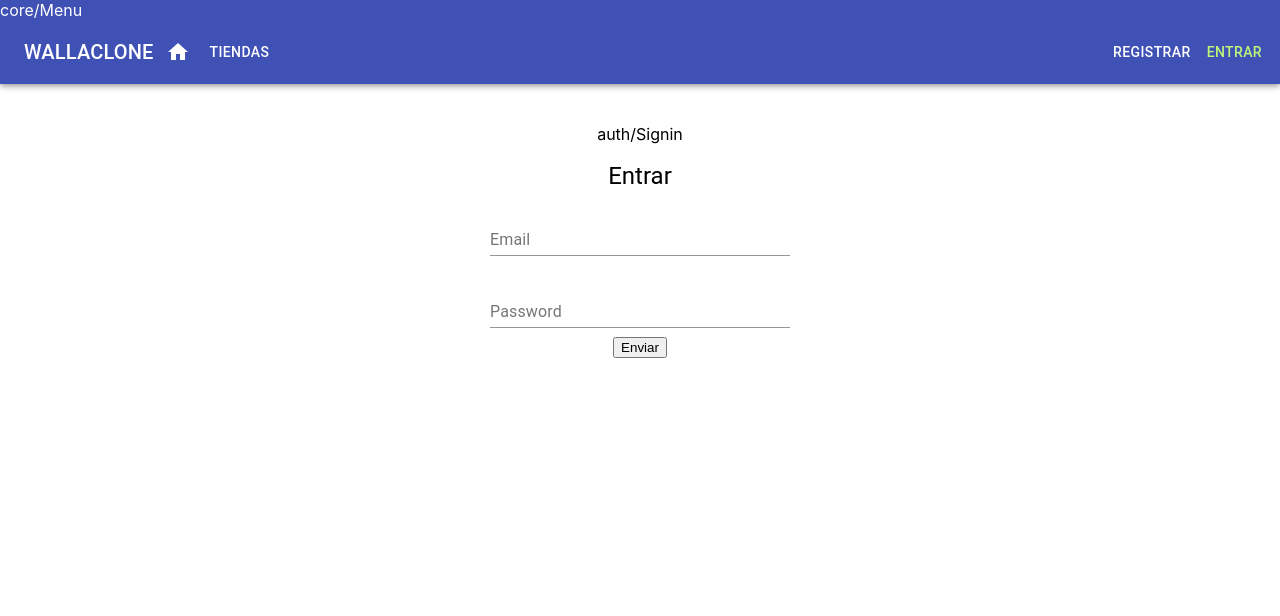
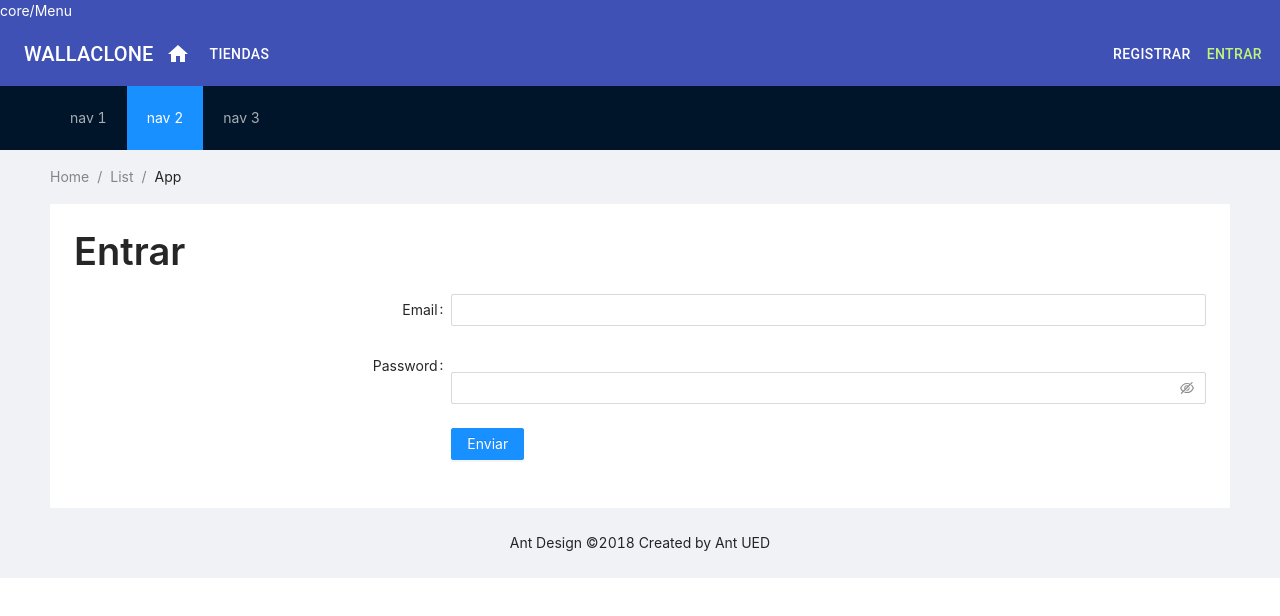
Before and after one commit to DrZuzzjen/frontend-final, a React (Create React App) app: page /signin in a window 1280 px wide. Shown: the top 616 px of the page. Built offline with nearby package versions, Linux system fonts and the light colour scheme.

Commit message:
ajustando el layout con antd

```diff
--- a/src/componentes/auth/Signin.js
+++ b/src/componentes/auth/Signin.js
@@ -1,13 +1,21 @@
-import { Form, Input, Button, Checkbox } from 'antd';
+import {
+	Form,
+	Input,
+	Typography,
+	Button,
+	Checkbox
+} from 'antd';
+
 import React, { useState } from 'react';
 
-import TextField from '@material-ui/core/TextField';
-import Typography from '@material-ui/core/Typography';
 import Icon from '@material-ui/core/Icon';
-import { makeStyles } from '@material-ui/core/styles';
+
 import auth from './../auth/auth-helper';
 import { Redirect } from 'react-router-dom';
 import { signin } from '../../API/api-auth.js';
+import Base from '../layout/Base.js';
+
+const { Title } = Typography;
 
 const layout = {
 	labelCol: {
@@ -24,34 +32,7 @@ const tailLayout = {
 	}
 };
 
-const useStyles = makeStyles((theme) => ({
-	card: {
-		maxWidth: 600,
-		margin: 'auto',
-		textAlign: 'center',
-		marginTop: theme.spacing(5),
-		paddingBottom: theme.spacing(2)
-	},
-	error: {
-		verticalAlign: 'middle'
-	},
-	title: {
-		marginTop: theme.spacing(2),
-		color: theme.palette.openTitle
-	},
-	textField: {
-		marginLeft: theme.spacing(1),
-		marginRight: theme.spacing(1),
-		width: 300
-	},
-	submit: {
-		margin: 'auto',
-		marginBottom: theme.spacing(2)
-	}
-}));
-
 export default function Signin(props) {
-	const classes = useStyles();
 	const [
 		values,
 		setValues
@@ -99,50 +80,43 @@ export default function Signin(props) {
 	}
 
 	return (
-		<Form {...layout} className={classes.card}>
-			auth/Signin
-			<Form.Item>
-				<Typography variant='h5' className={classes.title}>
-					Entrar
-				</Typography>
-				<TextField
+		<Base>
+			<Form {...layout}>
+				<Title strong>Entrar</Title>
+				<Form.Item
 					id='email'
-					type='email'
+					name='email'
 					label='Email'
-					className={classes.textField}
 					value={values.email}
-					onChange={handleChange('email')}
-					margin='normal'
-				/>
-				<br />
-				<TextField
+					onChange={handleChange('email')}>
+					<Input />
+				</Form.Item>
+
+				<Form.Item
 					id='password'
-					type='password'
+					name='password'
 					label='Password'
-					className={classes.textField}
 					value={values.password}
-					onChange={handleChange('password')}
-					margin='normal'
-				/>
+					onChange={handleChange('password')}>
 					<br />{' '}
 					{values.error && (
 						<Typography component='p' color='error'>
-						<Icon color='error' className={classes.error}>
-							error
-						</Icon>
+							<Icon color='error'>error</Icon>
 							{values.error}
 						</Typography>
 					)}
+					<Input.Password />
 				</Form.Item>
+
 				<Form.Item {...tailLayout}>
 					<Button
 						type='primary'
 						htmlType='submit'
-					onClick={clickSubmit}
-					className={classes.submit}>
+						onClick={clickSubmit}>
 						Enviar
 					</Button>
 				</Form.Item>
 			</Form>
+		</Base>
 	);
 }
--- /dev/null
+++ b/src/componentes/layout/Base.css
@@ -0,0 +1,16 @@
+.site-layout-content {
+	min-height: 280px;
+	padding: 24px;
+	background: #fff;
+}
+#components-layout-demo-top .logo {
+	float: left;
+	width: 120px;
+	height: 31px;
+	margin: 16px 24px 16px 0;
+	background: rgba(255, 255, 255, 0.3);
+}
+.ant-row-rtl #components-layout-demo-top .logo {
+	float: right;
+	margin: 16px 0 16px 24px;
+}
--- /dev/null
+++ b/src/componentes/layout/Base.js
@@ -0,0 +1,40 @@
+import { Layout, Menu, Breadcrumb } from 'antd';
+import 'antd/dist/antd.css';
+import './Base.css';
+
+const { Header, Content, Footer } = Layout;
+
+function Base({ children, title, ...props }) {
+	return (
+		<Layout className='layout'>
+			<Header>
+				<div className='logo' />
+				<Menu
+					theme='dark'
+					mode='horizontal'
+					defaultSelectedKeys={[
+						'2'
+					]}>
+					<Menu.Item key='1'>nav 1</Menu.Item>
+					<Menu.Item key='2'>nav 2</Menu.Item>
+					<Menu.Item key='3'>nav 3</Menu.Item>
+				</Menu>
+			</Header>
+			<Content style={{ padding: '0 50px' }}>
+				<Breadcrumb style={{ margin: '16px 0' }}>
+					<Breadcrumb.Item>Home</Breadcrumb.Item>
+					<Breadcrumb.Item>List</Breadcrumb.Item>
+					<Breadcrumb.Item>App</Breadcrumb.Item>
+				</Breadcrumb>
+				<div className='site-layout-content'>
+					{children}
+				</div>
+			</Content>
+			<Footer style={{ textAlign: 'center' }}>
+				Ant Design ©2018 Created by Ant UED
+			</Footer>
+		</Layout>
+	);
+}
+
+export default Base;
```
Lines whose indentation alone changed are shown as unchanged.
